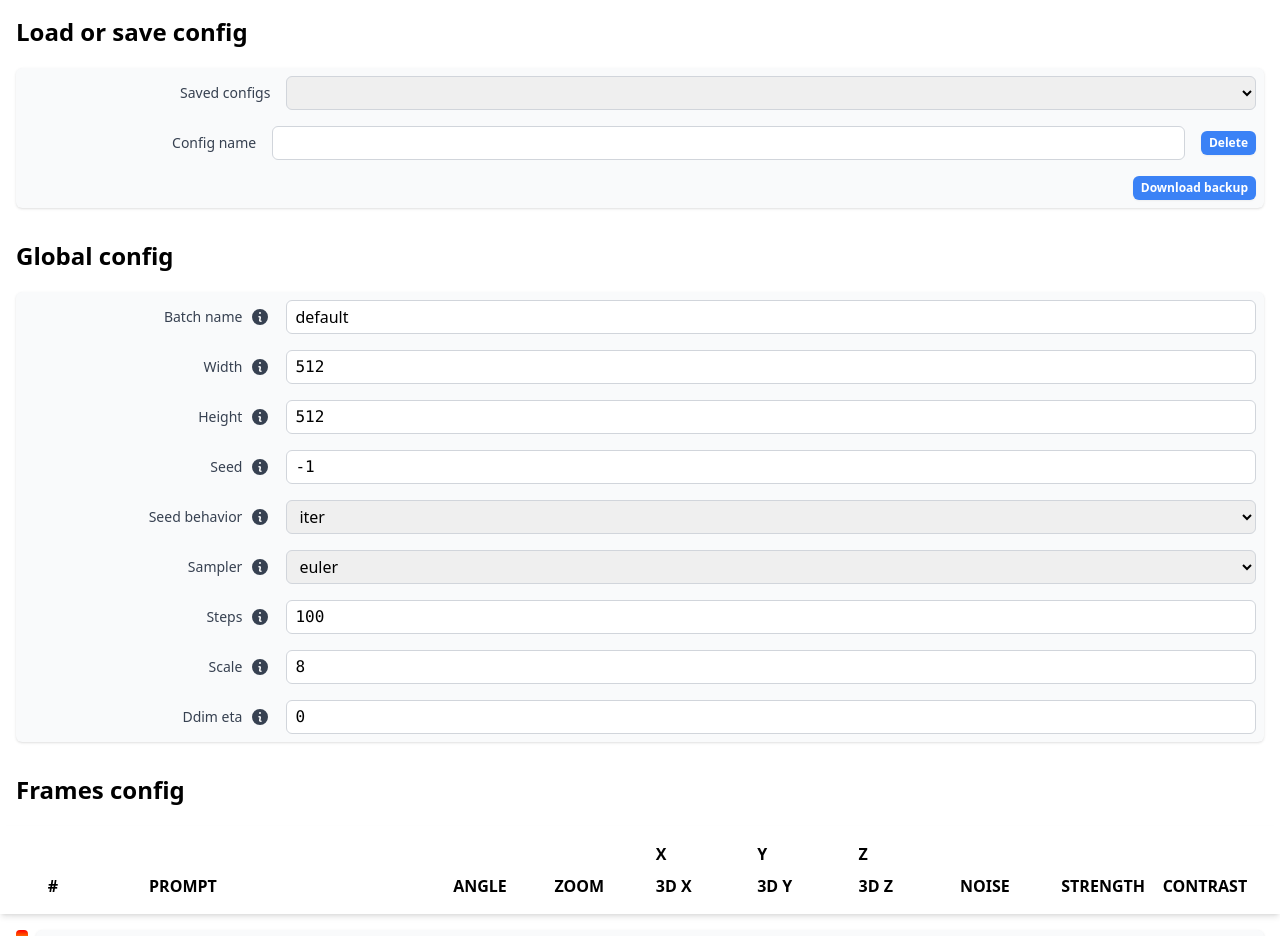
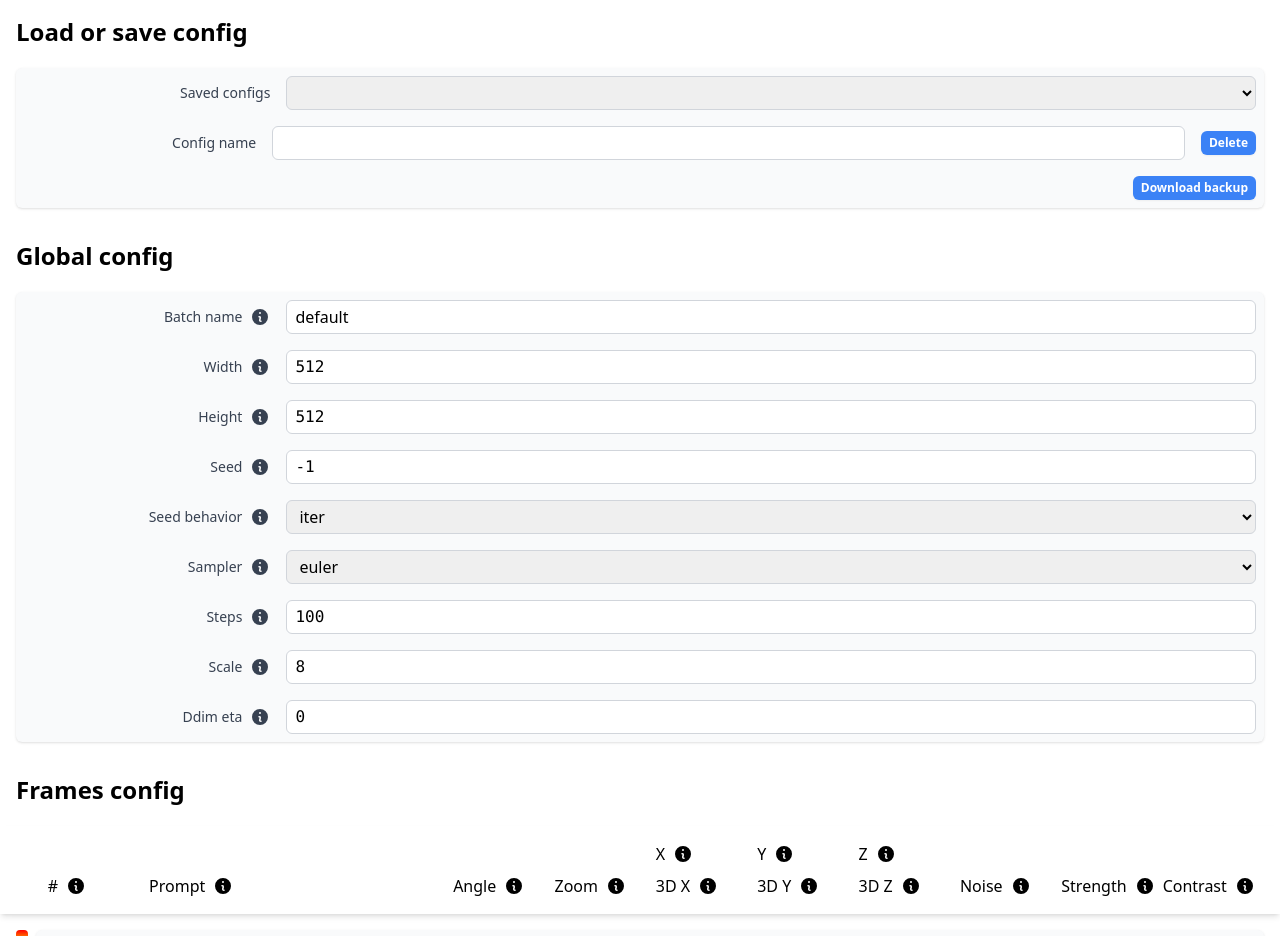
Before and after one commit to sascha1337/inputdeforum, a Vue app: page / in a window 1280 px wide. Shown: the top 936 px of the page. Built offline with nearby package versions, Linux system fonts and the light colour scheme.

Commit message:
tooltips everywhere

```diff
--- a/src/components/FramesConfigComponent.vue
+++ b/src/components/FramesConfigComponent.vue
@@ -3,6 +3,7 @@ import Frame from "../types/Frame";
 import XButton from "./inputs/XButton.vue";
 import XNumber from "./inputs/XNumber.vue";
 import XTextarea from "./inputs/XTextarea.vue";
+import ToolTip from "./ToolTip.vue";
 
 const emit = defineEmits([
   "update:frameList",
@@ -81,22 +82,96 @@ const reorderFrames = () => {
         class="flex space-x-2 sticky top-0 z-20 backdrop-blur-md py-4 px-6 -mx-4 shadow-md"
       >
         <div class="w-4"></div>
-        <div
-          class="grid grid-cols-12 gap-2 font-bold uppercase items-end w-full"
-        >
-          <div class="row-span-2">#</div>
-          <div class="col-span-3 row-span-2">Prompt</div>
-          <div class="row-span-2">Angle</div>
-          <div class="row-span-2">Zoom</div>
-          <div>X</div>
-          <div>Y</div>
-          <div>Z</div>
-          <div class="row-span-2">Noise</div>
-          <div class="row-span-2">Strength</div>
-          <div class="row-span-2">Contrast</div>
-          <div>3D X</div>
-          <div>3D Y</div>
-          <div>3D Z</div>
+        <div class="frames-header grid grid-cols-12 gap-2 items-end w-full">
+          <div class="flex items-center space-x-2 row-span-2">
+            <span>#</span>
+            <ToolTip position="right">
+              The frame id is used to determine the order of the frames.
+              Duplicate ids could cause unexpected behavior.
+            </ToolTip>
+          </div>
+          <div class="flex items-center space-x-2 col-span-3 row-span-2">
+            <span>Prompt</span>
+            <ToolTip position="right">
+              Prompt that will be use for frame generation.
+            </ToolTip>
+          </div>
+          <div class="flex items-center space-x-2 row-span-2">
+            <span>Angle</span>
+            <ToolTip position="right">
+              Operator to rotate canvas clockwise/anticlockwise in degrees per
+              frame
+            </ToolTip>
+          </div>
+          <div class="flex items-center space-x-2 row-span-2">
+            <span>Zoom</span>
+            <ToolTip position="right">
+              Operator that scales the canvas size, multiplicatively [static =
+              1.0]
+            </ToolTip>
+          </div>
+          <div class="flex items-center space-x-2">
+            <span> X </span>
+            <ToolTip position="right">
+              Operator to move canvas left/right in pixels per frame
+            </ToolTip>
+          </div>
+          <div class="flex items-center space-x-2">
+            <span> Y </span>
+            <ToolTip position="right">
+              Operator to move canvas up/down in pixels per frame
+            </ToolTip>
+          </div>
+          <div class="flex items-center space-x-2">
+            <span> Z </span>
+            <ToolTip position="right">
+              Operator to move canvas in/out in pixels per frame
+            </ToolTip>
+          </div>
+
+          <div class="flex items-center space-x-2 row-span-2">
+            <span> Noise </span>
+            <ToolTip position="right">
+              Amount of graininess to add per frame for diffusion diversity
+            </ToolTip>
+          </div>
+
+          <div class="flex items-center space-x-2 row-span-2">
+            <span> Strength </span>
+            <ToolTip position="left">
+              Amount of presence of previous frame to influence next frame, also
+              controls steps in the following formula [steps -
+              (strength_schedule * steps)]
+            </ToolTip>
+          </div>
+
+          <div class="flex items-center space-x-2 row-span-2">
+            <span> Contrast </span>
+            <ToolTip position="left">
+              Adjusts the overall contrast per frame [default neutral at 1.0]
+            </ToolTip>
+          </div>
+
+          <div class="flex items-center space-x-2">
+            <span>3D X</span>
+            <ToolTip position="right">
+              Operator to tilt canvas up/down in degrees per frame
+            </ToolTip>
+          </div>
+
+          <div class="flex items-center space-x-2">
+            <span>3D Y</span>
+            <ToolTip position="right">
+              Operator to pan canvas left/right in degrees per frame
+            </ToolTip>
+          </div>
+
+          <div class="flex items-center space-x-2">
+            <span>3D Z</span>
+            <ToolTip position="right">
+              Operator to roll canvas clockwise/anticlockwise
+            </ToolTip>
+          </div>
         </div>
       </div>
       <div class="flex space-x-2">
--- a/src/components/ToolTip.vue
+++ b/src/components/ToolTip.vue
@@ -14,8 +14,8 @@ defineProps({
   <!-- tooltip icon -->
   <div class="tooltip flex items-center">
     <span class="sr-only">ToolTip</span>
-    <InformationCircleIcon class="h-5 w-5" aria-hidden="true" />
-    <span class="tooltiptext" :class="position">
+    <InformationCircleIcon class="h-5 w-5 cursor-pointer" aria-hidden="true" />
+    <span class="tooltiptext text-sm" :class="position">
       <slot />
     </span>
   </div>
```
